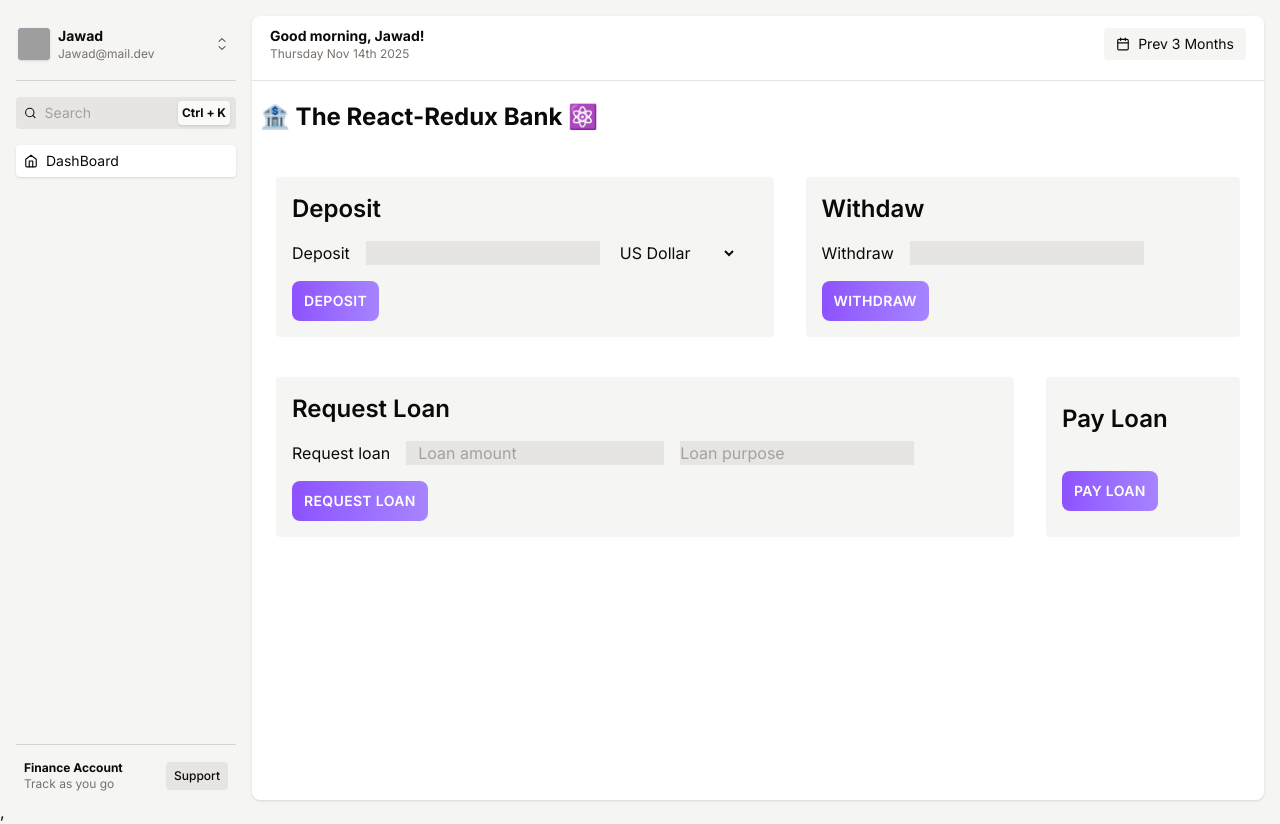
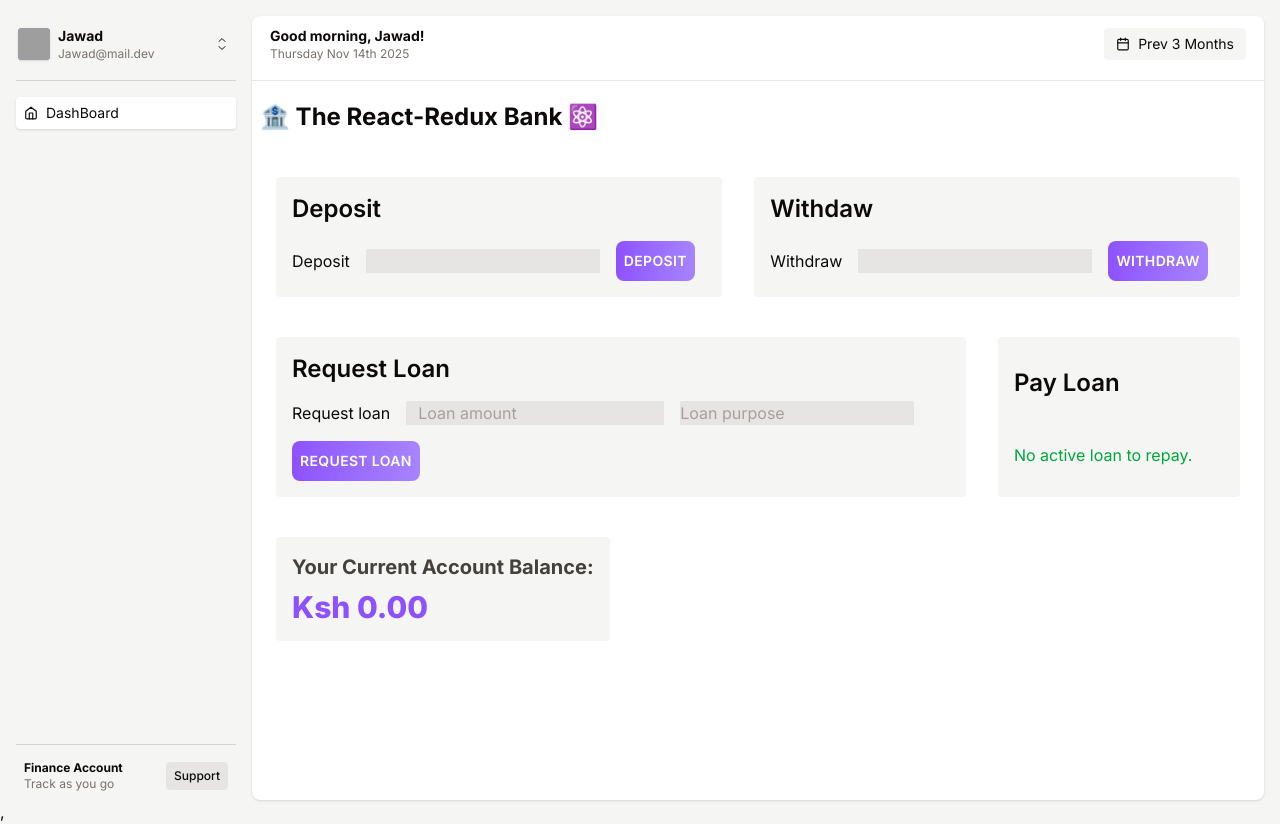
Before and after one commit to jawad-mwadama/finance-tracker, a React (Vite) app: page / in a window 1280 px wide. Built offline with nearby package versions, Linux system fonts and the light colour scheme; grey boxes are pictures that could not be loaded.

Commit message:
done with redux

```diff
--- a/src/Features/Accounts/AccountOperations.tsx
+++ b/src/Features/Accounts/AccountOperations.tsx
@@ -1,4 +1,12 @@
+import React, { useState } from "react";
+import { useDispatch, useSelector } from "react-redux";
+import type { RootState } from "../../store.js";
+
+import { deposit, withdraw, requestLoan, payLoan } from "./AccountSlice.js";
+
 import Button from "../../Ui/Button.js";
+import BalanceDisplay from "../Balance/BalanceDisplay.js";
+
 function AccountOperations() {
   return (
     <div className="m-4 gap-5 rounded px-2 py-1">
@@ -11,11 +19,28 @@ function AccountOperations() {
         <RequestLoan />
         <PayLoan />
       </div>
+
+      <div className="flex gap-8 py-5">
+        <BalanceDisplay />
+      </div>
     </div>
   );
 }
 
 function DepositInput() {
+  const [depositAmount, setDepositAmount] = useState("");
+  const dispatch = useDispatch();
+
+  function handleClick() {
+    const amountToDeposit = Number(depositAmount);
+    if (amountToDeposit > 0) {
+      dispatch(deposit(amountToDeposit));
+      setDepositAmount("");
+    }
+
+    console.log("depositDispatched", amountToDeposit);
+  }
+
   return (
     <div className="flex flex-wrap items-center gap-4 rounded bg-stone-100 p-4">
       <h2 className="w-full text-2xl font-semibold">Deposit</h2>
@@ -23,18 +48,32 @@ function DepositInput() {
       <input
         type="number"
         className="bg-stone-200 placeholder:text-white focus:outline-none"
+        value={depositAmount}
+        onChange={(e) => setDepositAmount(e.target.value)}
       />
-      <select>
+      {/* <select>
         <option value="USD">US Dollar</option>
         <option value="EUR">Euro</option>
         <option value="GBP">British Pound</option>
-      </select>
-      <Button type="primary">Deposit</Button>
+      </select> */}
+      <Button type="primary" onClick={handleClick}>
+        Deposit
+      </Button>
     </div>
   );
 }
 
 function WithDrawInput() {
+  const [withdrawalAmount, setWithdrawalAmount] = useState("");
+  const dispatch = useDispatch();
+
+  function handleClick() {
+    const amountToWithdraw = Number(withdrawalAmount);
+    if (amountToWithdraw > 0) {
+      dispatch(withdraw(amountToWithdraw));
+      setWithdrawalAmount("");
+    }
+  }
   return (
     <div className="flex flex-wrap items-center gap-4 rounded bg-stone-100 p-4">
       <h2 className="w-full text-2xl font-semibold">Withdaw</h2>
@@ -42,13 +81,36 @@ function WithDrawInput() {
       <input
         type="number"
         className="bg-stone-200 placeholder:text-stone-400 focus:outline-none"
+        value={withdrawalAmount}
+        onChange={(e) => setWithdrawalAmount(e.target.value)}
       />
-      <Button type="primary">Withdraw</Button>
+      <Button type="primary" onClick={handleClick}>
+        Withdraw
+      </Button>
     </div>
   );
 }
 
 function RequestLoan() {
+  const [loanAmount, setLoanAmount] = useState("");
+  const [loanPurpose, setLoanPurpose] = useState("");
+  const dispatch = useDispatch();
+
+  // current loan status
+  const currentLoan = useSelector((state: RootState) => state.account.loan);
+
+  function handleClick() {
+    const amountToLoan = Number(loanAmount);
+    // if amount is valid and there is a purpose
+    if (amountToLoan > 0 && loanPurpose.length > 0) {
+      // action creator with payload
+      dispatch(requestLoan(amountToLoan, loanPurpose));
+
+      // reset input
+      setLoanAmount("");
+      setLoanPurpose("");
+    }
+  }
   return (
     <div className="flex flex-wrap items-center gap-4 rounded bg-stone-100 p-4">
       <h2 className="w-full text-2xl font-semibold">Request Loan</h2>
@@ -57,22 +119,61 @@ function RequestLoan() {
         type="number"
         placeholder="Loan amount"
         className="bg-stone-200 px-3 placeholder:text-stone-400 focus:outline-none"
+        value={loanAmount}
+        onChange={(e) => setLoanAmount(e.target.value)}
       />
       <input
         placeholder="Loan purpose"
         className="bg-stone-200 placeholder:text-stone-400 focus:outline-none"
+        value={loanPurpose}
+        onChange={(e) => setLoanPurpose(e.target.value)}
       />
-      <Button type="primary">Request loan</Button>
+      <Button type="primary" onClick={handleClick} disabled={currentLoan > 0}>
+        Request loan
+      </Button>
     </div>
   );
 }
 
 function PayLoan() {
+  const dispatch = useDispatch();
+
+  // read loan details from redux store
+  const { loan, loanPurpose } = useSelector(
+    (state: RootState) => state.account,
+  );
+
+  // balance to determine if user can afford to pay
+  const balance = useSelector((state: RootState) => state.account.balance);
+  const canPayLoan = balance >= loan;
+
+  function handleClick() {
+    if (loan > 0 && canPayLoan) {
+      dispatch(payLoan());
+    }
+  }
+
   return (
     <div className="flex flex-wrap items-center gap-4 rounded bg-stone-100 p-4">
       <h2 className="w-full text-2xl font-semibold">Pay Loan</h2>
 
-      <Button type="primary">Pay loan</Button>
+      {loan > 0 ? (
+        <>
+          <p className="w-full">
+            Current Loan: **Ksh {loan.toFixed(2)}** ({loanPurpose})
+          </p>
+          <Button
+            type="primary"
+            onClick={handleClick}
+            // Disable button if user cannot afford to pay the loan
+            disabled={!canPayLoan}
+          >
+            {canPayLoan ? `Pay back ${loan.toFixed(2)}` : "Insufficient Funds"}
+          </Button>
+        </>
+      ) : (
+        <p className="w-full text-green-600">No active loan to repay.</p>
+      )}
     </div>
   );
 }
--- /dev/null
+++ b/src/Features/Balance/BalanceDisplay.tsx
@@ -0,0 +1,24 @@
+import React from "react";
+import { useSelector } from "react-redux";
+import type { RootState } from "../../store";
+
+function BalanceDisplay() {
+  const balance = useSelector((state: RootState) => state.account.balance);
+
+  const formattedBalance = new Intl.NumberFormat("en-KE", {
+    style: "currency",
+    currency: "KES",
+  }).format(balance);
+  return (
+    <div className="rflex flex-wrap items-center gap-4 rounded bg-stone-100 p-4">
+      <h2 className="text-xl font-bold text-stone-700">
+        Your Current Account Balance:
+      </h2>
+      <p className="mt-2 text-3xl font-extrabold text-violet-500">
+        {formattedBalance}
+      </p>
+    </div>
+  );
+}
+
+export default BalanceDisplay;
--- a/src/Layout/SideBar/SideBar.tsx
+++ b/src/Layout/SideBar/SideBar.tsx
@@ -1,7 +1,7 @@
 import AccountToggle from "./AccountToggle";
 import Plan from "./Plan";
 import RouteSelect from "./RouteSelect";
-import Search from "./Search";
+// import Search from "./Search";
 
 function SideBar() {
   return (
@@ -10,7 +10,7 @@ function SideBar() {
         {/* main sidebar content */}
         <div className="sticky top-4 h-[calc(100vh-32px-48px)]">
           <AccountToggle />
-          <Search />
+          {/* <Search /> */}
           <RouteSelect />
         </div>
       </div>
--- a/src/Ui/Button.tsx
+++ b/src/Ui/Button.tsx
@@ -1,16 +1,22 @@
 export interface ButtonProps {
   children: React.ReactNode;
   type: "primary";
+  onClick?: React.MouseEventHandler<HTMLButtonElement>;
+  disabled?: boolean;
 }
 
-function Button({ children, type }: ButtonProps) {
+function Button({ children, type, onClick, disabled }: ButtonProps) {
   const base =
     " text-sm rounded-lg text-white bg-gradient-to-r from-violet-500  to-violet-400  font-semibold uppercase tracking-wide text-stone-600 transition-colors duration-300 hover:bg-gradient-to-r hover:from-violet-400  hover:to-violet-300 focus:bg-violet-300 focus:outline-none  disabled:cursor-not-allowed ";
 
   const styles: Record<string, string> = {
-    primary: base + "px-2 py-1.5 md:px-3 md:py-2.5",
+    primary: base + "px-2 py-1.5 md:px-2 md:py-2.5",
   };
-  return <button className={styles[type]}>{children}</button>;
+  return (
+    <button className={styles[type]} onClick={onClick} disabled={disabled}>
+      {children}
+    </button>
+  );
 }
 
 export default Button;
--- a/src/store.ts
+++ b/src/store.ts
@@ -1,55 +1,12 @@
-/*import { createStore } from "@reduxjs/toolkit";
-
-const initialState = {
-  balance: 0,
-  loan: 0,
-  loanPurpose: "",
-};
-
-function reducer(state = initialState, action) {
-  switch (action.type) {
-    case "account/deposit":
-      return { ...state, balance: state.balance + action };
-    case "account/withdraw":
-      return {
-        ...state,
-        balance: state.balance - action,
-      };
-    case "account/requestLoan":
-      if (state > 0) return state;
-      //   later
-      return {
-        ...state,
-        loan: action.payload,
-        loanPurpose: action.payload.purpose,
-        balance: state.balance + action.payload.amount,
-      };
-    case "account/payLoan":
-      return {
-        ...state,
-        loan: 0,
-        loanPurpose: "",
-        balance: state.balance - state.loan,
-      };
-    default:
-      return state;
-  }
-}
-
-const store = createStore(reducer);
-
-store.dispatch({ type: "account/deposit", payload: 500 });
-
-*/
-
 import { configureStore } from "@reduxjs/toolkit";
-import customerSlice from "./Features/Customer/CustomerSlice";
+// import customerSlice from "./Features/Customer/CustomerSlice";
 import accountSlice from "./Features/Accounts/AccountSlice";
 
 export const store = configureStore({
-  reducer: { customer: customerSlice, account: accountSlice },
+  reducer: { account: accountSlice },
 });
 
+// customer: customerSlice,
 // Types for ts
 export type RootState = ReturnType<typeof store.getState>;
 export type AppDispatch = typeof store.dispatch;
```
